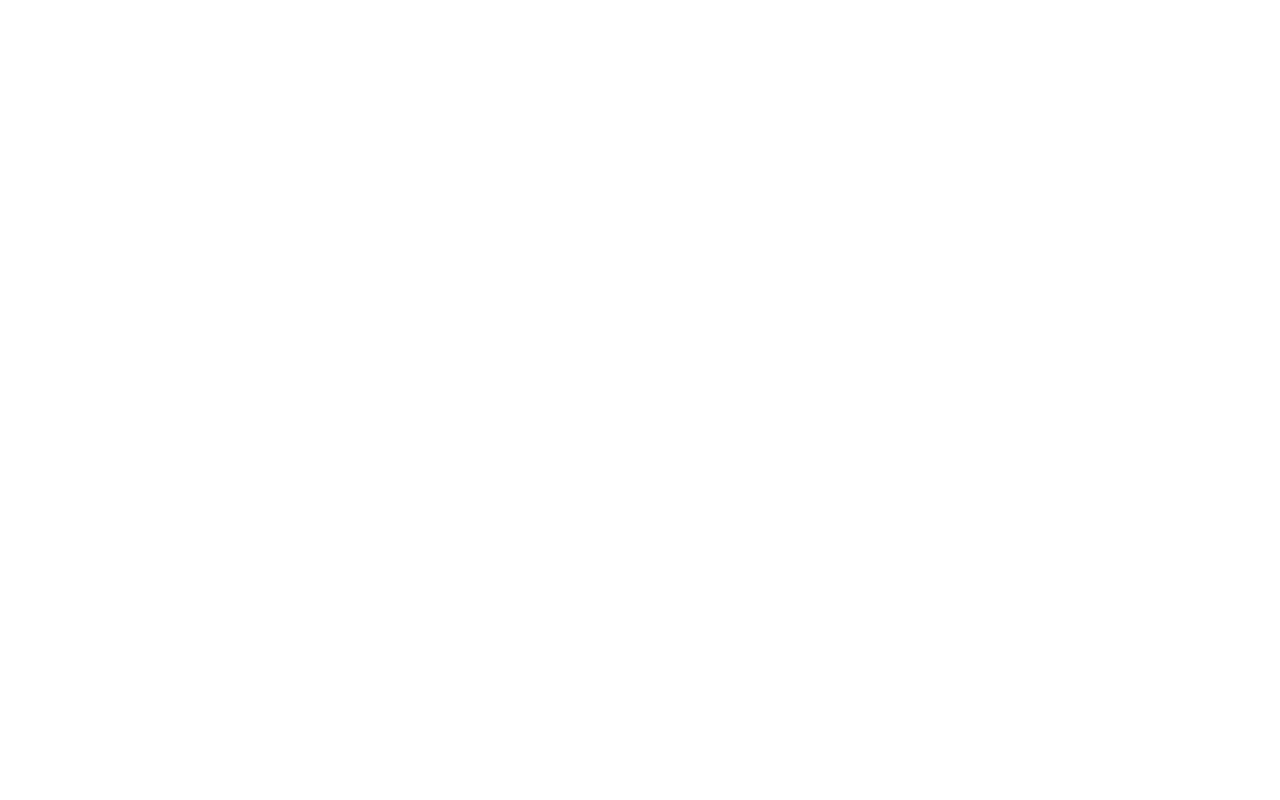
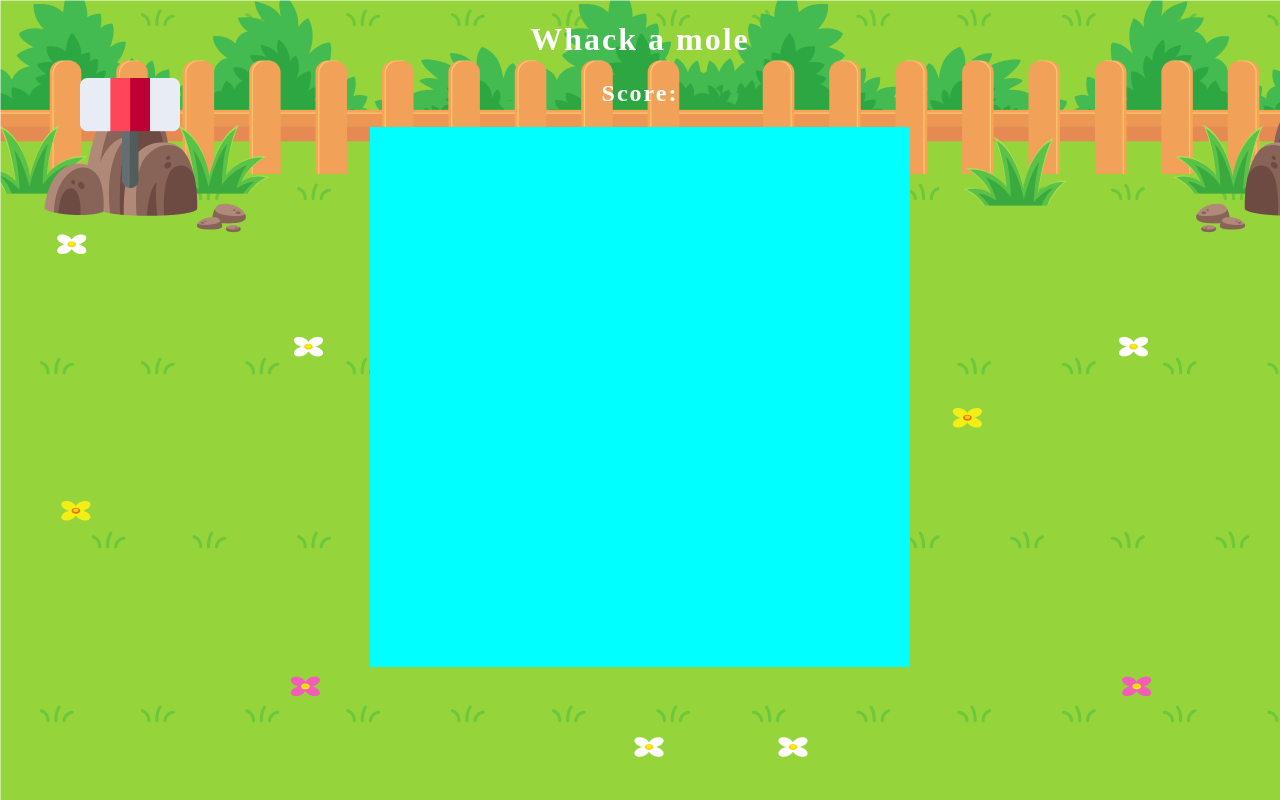
Before and after one commit to yui9667/whack-a-mole, a plain HTML site: page index.html in a window 1280 px wide. Drawn offline with Linux system fonts and the light colour scheme.

Commit message:
add hammer img

```diff
--- a/index.html
+++ b/index.html
@@ -8,6 +8,10 @@
     <title>Whack a mole</title>
   </head>
   <body>
+    <h1>Whack a mole</h1>
+    <h2 class="score" id="score">Score:</h2>
+    <div class="board" id="board"></div>
+    <div class="cursor"></div>
     <script src="script.js"></script>
   </body>
 </html>
--- a/script.js
+++ b/script.js
@@ -0,0 +1,12 @@
+const cursor = document.querySelector(".cursor");
+
+window.addEventListener("mousemove", (e) => {
+  cursor.style.top = e.pageY + "px";
+  cursor.style.left = e.pageX + "px";
+});
+window.addEventListener("mousedown", () => {
+  cursor.classList.add("active");
+});
+window.addEventListener("mouseup", () => {
+  cursor.classList.remove("active");
+});
--- a/styles/style.css
+++ b/styles/style.css
@@ -0,0 +1,34 @@
+body {
+  background-image: url(/images/background.png);
+  padding: 0;
+  margin: 0;
+  box-sizing: border-box;
+  text-align: center;
+  color: #fff;
+  letter-spacing: 2px;
+}
+
+.board {
+  display: flex;
+  flex-wrap: wrap;
+  width: 540px;
+  height: 540px;
+  background-color: aqua;
+  margin: 0 auto;
+}
+
+.cursor {
+  height: 110px;
+  width: 100px;
+  top: 100px;
+  left: 100px;
+  position: absolute;
+  background-image: url(/images/hammer.png);
+  background-size: 100% 100%;
+  transform: translate(-20%, -20%);
+  transition: transform 0.1s;
+}
+.cursor .active {
+  transform: translate(-20%, -20%) rotate(-45deg);
+  background-color: black;
+}
```
Also changed, not shown: images/background.png (renamed from images/Projeto.png), images/hammer.png (added).
